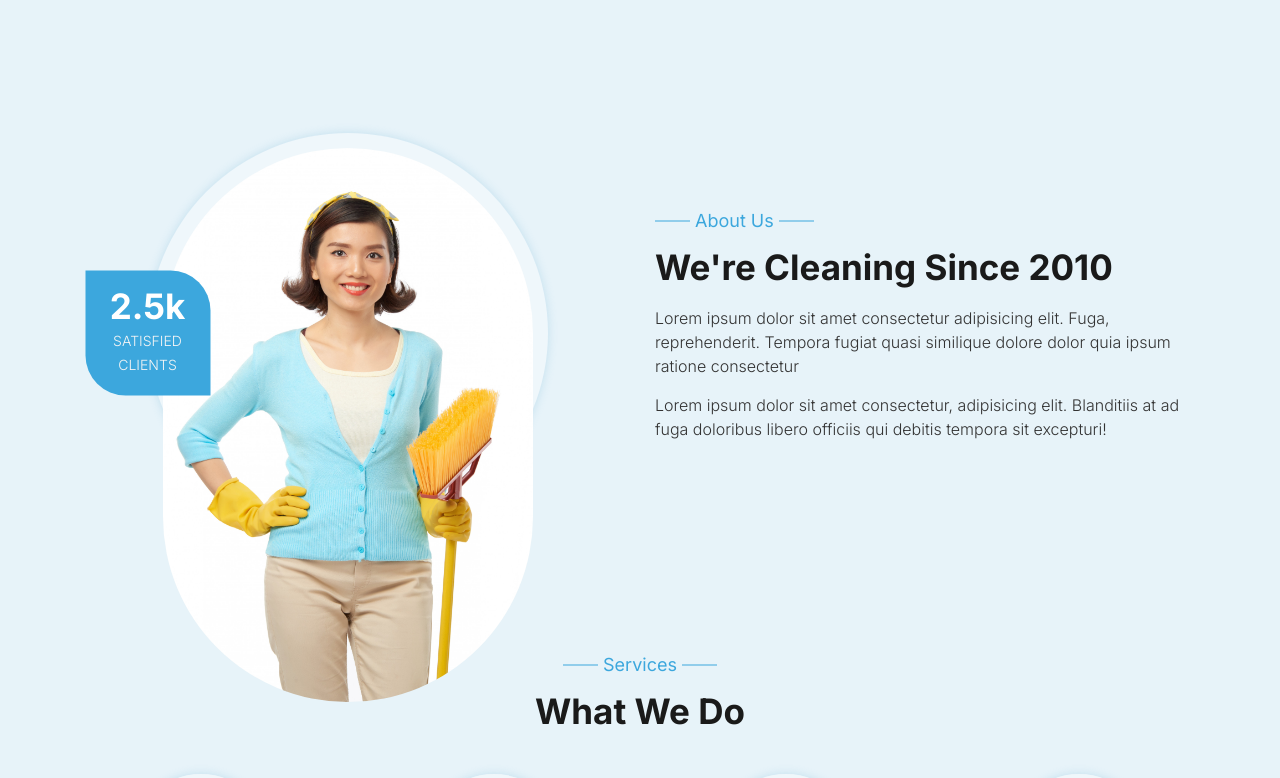
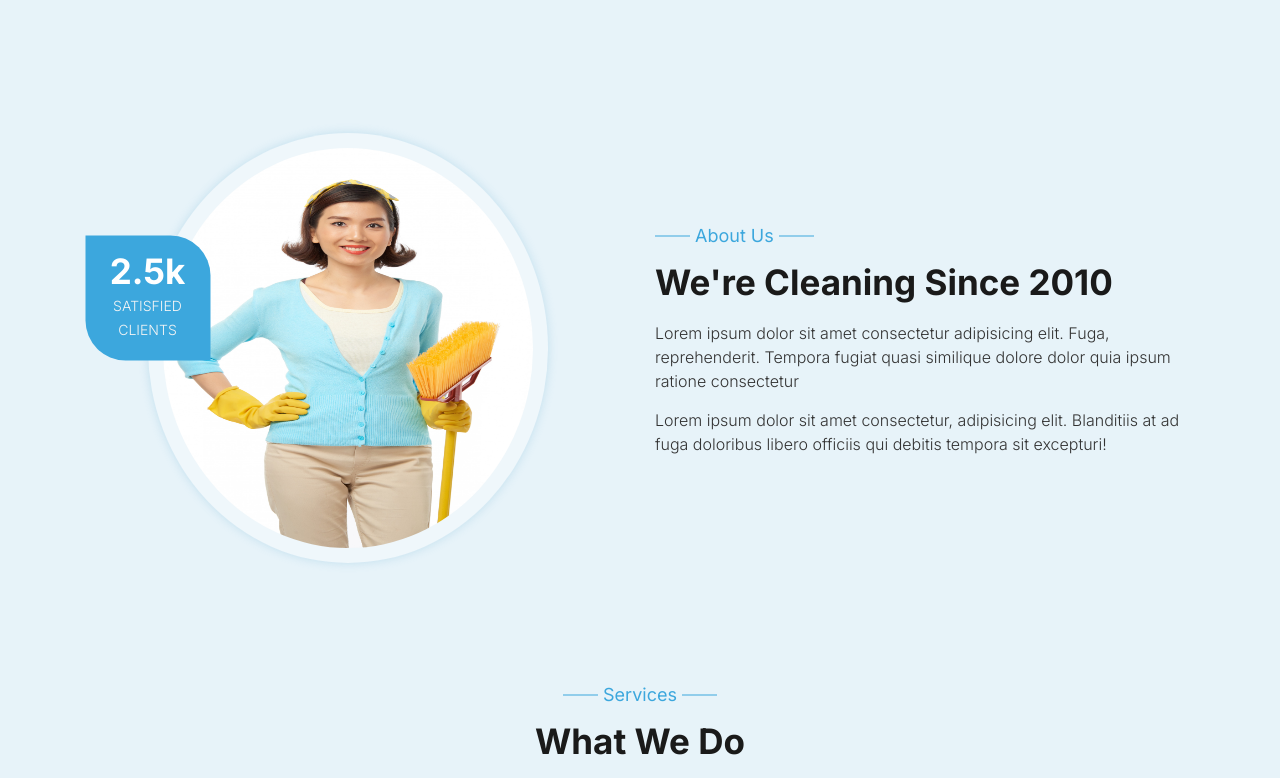
Before and after one commit to FrancisFlow/frontend-training, a Next.js app: page / in a window 1280 px wide. Shown: the part 920-1698 px from the top of the page. Built offline with nearby package versions, Linux system fonts and the light colour scheme.

Commit message:
translated .box -50% x of image

```diff
--- a/src/app/globals.css
+++ b/src/app/globals.css
@@ -299,7 +299,7 @@ button {
   border-radius: 50%;
   transform: translate(-50%, -50%);
 }
-.hero-image Image {
+.hero-image img {
   display: block;
   margin:auto;
   align-self: center;
@@ -315,14 +315,6 @@ button {
   margin: 0 0 15px;
 }
 
-.about-img Image {
-  background-color: green;
-  padding: 10px;
-  height: 400px;
-  width: 400px;
-
-}
-
 .about-img .img-box {
   margin:auto;
   padding: 15px;
@@ -330,13 +322,14 @@ button {
   box-shadow: var(--shadow);
   border-radius: 50%;
   max-width: 400px;
-  max-height: 400px;
   position: relative;
+}
+.about-img .img-box img{
   border-radius: 50%;
-  overflow: visible;
+  height: 400px;
+  width: 400px;
 
 }
-
 
 
 .about-img .box {
@@ -355,8 +348,7 @@ button {
 .about-img .box-1 {
  top:50%;
  left: 0;
- transform: translateY(-50%) translateX(-50%);
-
+ transform: translateY(-90%) translateX(-50%);
 }
 
 .about-img .box span{
@@ -454,8 +446,8 @@ button {
 }
 
 .team-item .img-box {
-  height: 350px;
-  width: 350px;
+  max-height: 350px;
+  max-width: 350px;
   box-shadow: var(--shadow);
   background-color: var(--bg-color);
   margin: auto;
@@ -466,13 +458,15 @@ button {
   align-items: center;
   justify-content: center;
 }
-.team-item Image {
+.team-item img {
   border-radius: 50%;
+  width: 330px;
+  height: 330px;
   transition: filter 0.5s ease;
 
 
 }
-.team-item:hover img{
+.team-item:hover img {
   filter: grayscale(60%);
 }
 .team-item .detail {
--- a/src/components/About/About.js
+++ b/src/components/About/About.js
@@ -6,13 +6,8 @@ const About = () => {
            <div className="container">
             <div className="grid">
                 <div className="about-img">
-                    <div className="img-box ">
-                        <Image src="/images/joyce.jpg"
-                        className="rounded-full"
-
-                        width={400}
-                        height={400}
-                        alt="about image" />
+                    <div className="img-box">
+                        <Image height={400} width={400}  src="/images/joyce.jpg" alt="about image" />
                         <div className="box box-1">
                             <span className="text-white" >2.5k</span>
                             <p>satisfied clients</p>
--- a/src/components/team/Team.js
+++ b/src/components/team/Team.js
@@ -36,7 +36,7 @@ const Team = () => {
                     </div>
                     <div className="team-item">
                         <div className="img-box" >
-                        <Image  className="" height={330} width={330} src="/images/derick.jpg" alt="general cleaner photo" />
+                        <Image  className="rounded-full pt-0" height={330} width={330} src="/images/derick.jpg" alt="general cleaner photo" />
                         </div>
                         <div className="detail">
                             <h3>John Doe</h3>
```
